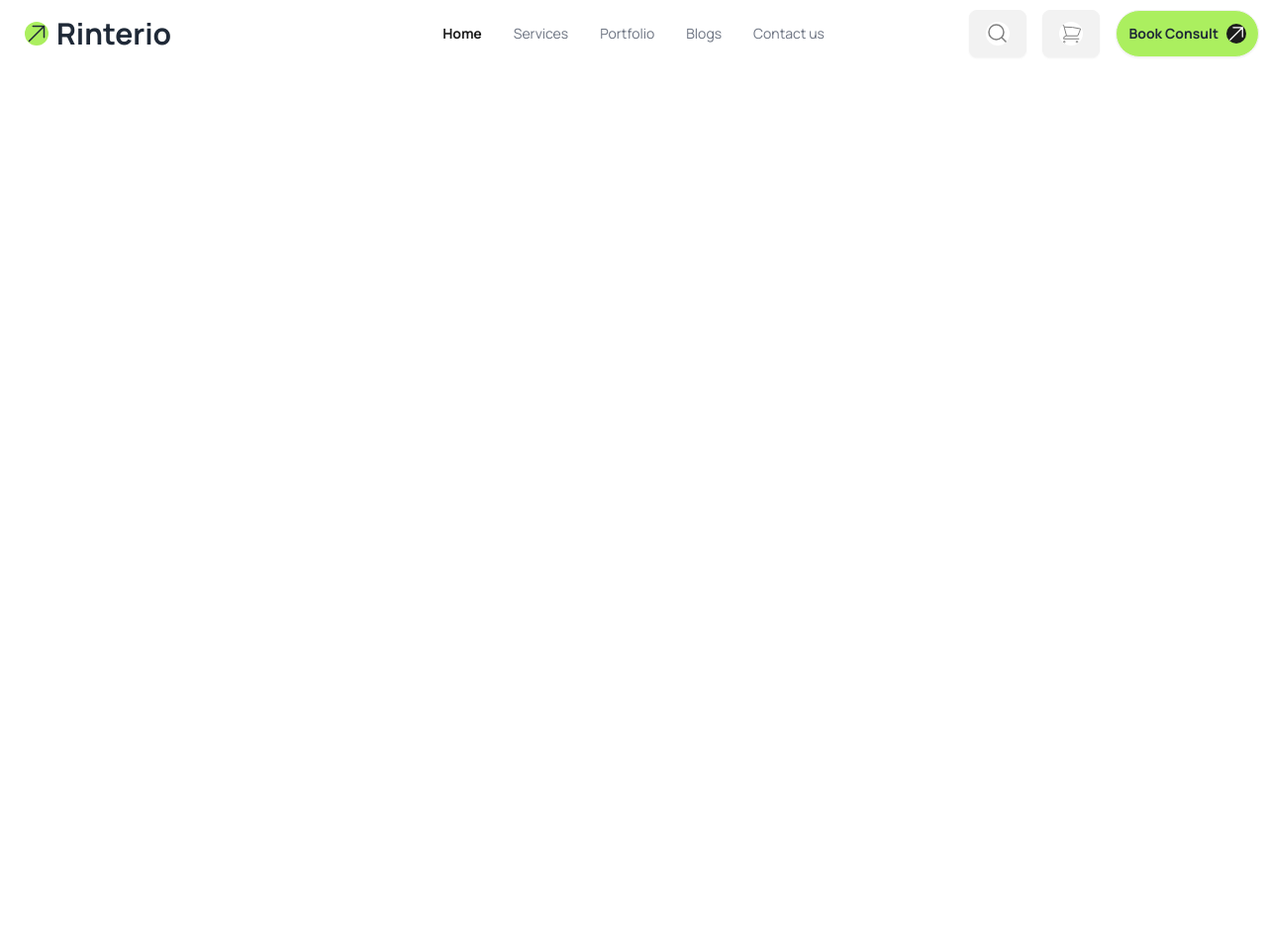
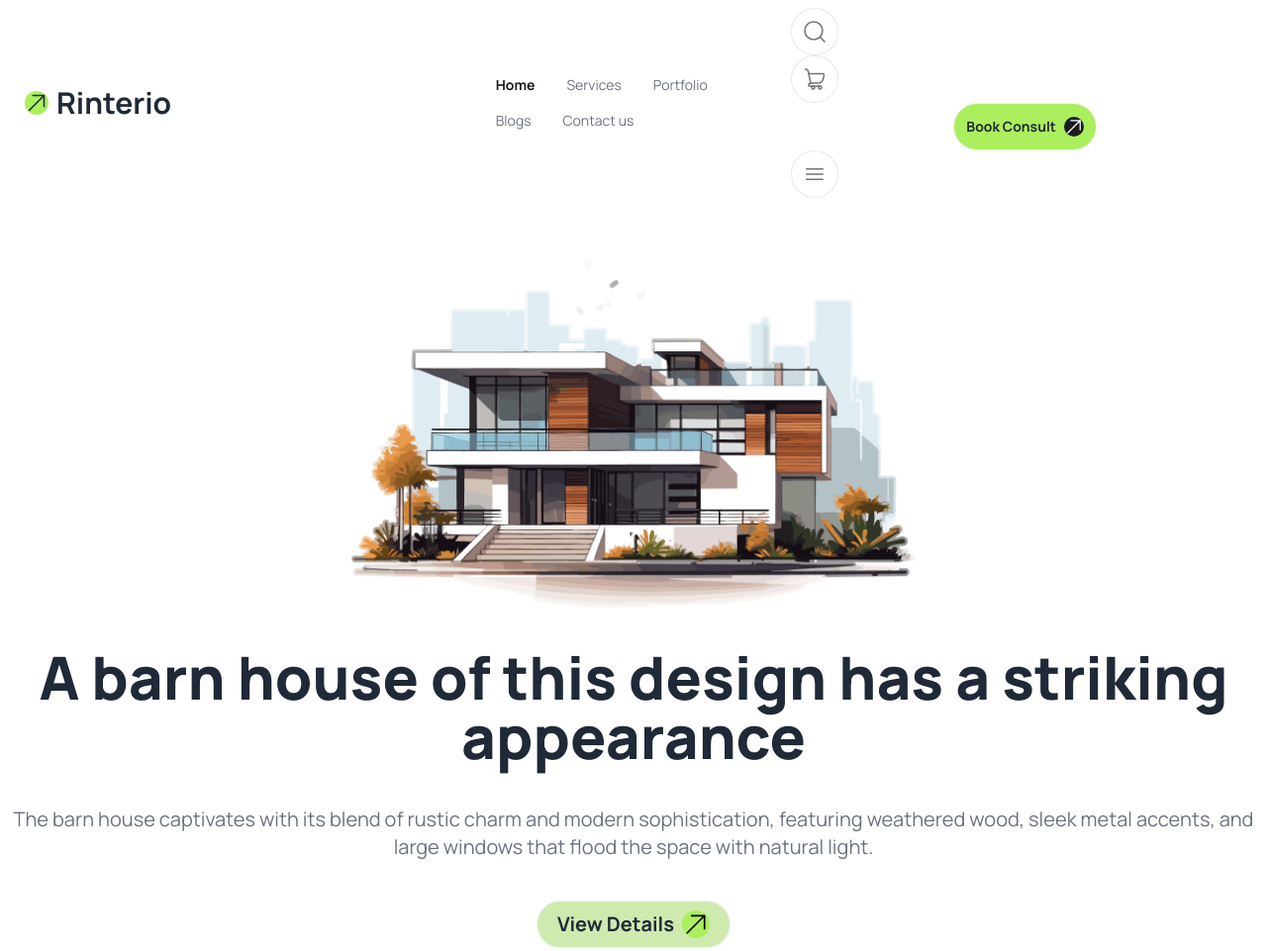
Before and after one commit to ZiayulHaqueRahim/Assignment3_B10, a plain HTML site: page index.html in a window 1280 px wide. Shown: the whole page at 99% size. Before the commit the page ends 800 px from the top, so only its background shows below. Drawn offline with nearby package versions, Linux system fonts and the light colour scheme; a web font is replaced by a local one.

Commit message:
added banner section

```diff
--- a/index.html
+++ b/index.html
@@ -41,8 +41,8 @@
         <nav>
             <div class="navbar bg-base-100">
                 <div class="navbar-start">
-                  <div class="dropdown">
-                    <div tabindex="0" role="button" class="btn btn-ghost lg:hidden">
+                  <div class="dropdown text-right">
+                    <div tabindex="0" role="button" class="btn btn-ghost  hidden md:hidden">
                       <svg
                         xmlns="http://www.w3.org/2000/svg"
                         class="h-5 w-5"
@@ -68,38 +68,109 @@
                   </div>
                   <a class="btn btn-ghost text-xl"><svg xmlns="http://www.w3.org/2000/svg" fill="none" viewBox="0 0 24 24" stroke-width="1.5" stroke="currentColor" class="size-6 bg-btn-clr rounded-full">
                     <path stroke-linecap="round" stroke-linejoin="round" d="m4.5 19.5 15-15m0 0H8.25m11.25 0v11.25" /></svg>
-                    <h1 class="font-bold text-3xl">Rinterio</h1></a>
+                    <h1 class="font-bold  text-left text-3xl">Rinterio</h1></a>
+                    <div tabindex="0" role="button" class="btn btn-ghost   md:hidden">
+                      <svg
+                        xmlns="http://www.w3.org/2000/svg"
+                        class="h-5 w-5"
+                        fill="none"
+                        viewBox="0 0 24 24"
+                        stroke="currentColor">
+                        <path
+                          stroke-linecap="round"
+                          stroke-linejoin="round"
+                          stroke-width="2"
+                          d="M4 6h16M4 12h8m-8 6h16" />
+                      </svg>
                     </div>
-                <div class="navbar-center hidden lg:flex">
-                  <ul class="menu menu-horizontal px-1">
-                    <li><a class="text-footer-bg-clr font-bold">Home</a></li>
-                    <li><a class="text-gray-500">Services</a></li>
-                    <li><a class="text-gray-500">Portfolio</a></li>
-                    <li><a class="text-gray-500">Blogs</a></li>
-                    <li><a class="text-gray-500">Contact us</a></li>
+                </div>
+                <div class="flex flex-row ">
+                  <ul class="menu menu-horizontal  flex justify-start px-1">
+                    <li><a class="text-footer-bg-clr hidden md:block font-bold">Home</a></li>
+                    <li><a class="text-gray-500 hidden md:block">Services</a></li>
+                    <li><a class="text-gray-500 hidden md:block">Portfolio</a></li>
+                    <li><a class="text-gray-500 hidden md:block">Blogs</a></li>
+                    <li><a class="text-gray-500 hidden md:block">Contact us</a></li>
                   </ul>
                 </div>
-                <div class="navbar-end flex flex-row justify-end items-center gap-4">
+                <div class="navbar-end flex flex-row sm:flex-row justify-start  text-center hidden md:block items-center gap-2">
 
-                  <a class="btn">
-                    <svg xmlns="http://www.w3.org/2000/svg" fill="none" viewBox="0 0 24 24" stroke-width="1.5" stroke="gray" class="size-6 rounded-full bg-white border-white">
-                    <path stroke-linecap="round" stroke-linejoin="round" d="m21 21-5.197-5.197m0 0A7.5 7.5 0 1 0 5.196 5.196a7.5 7.5 0 0 0 10.607 10.607Z" />
+                  <div>
+                    <svg width="48.015961" height="48.016113" viewBox="0 0 48.016 48.0161" fill="none" xmlns="http://www.w3.org/2000/svg" xmlns:xlink="http://www.w3.org/1999/xlink">
+                      <desc>
+                          Created with Pixso.
+                      </desc>
+                      <defs/>
+                      <rect id="Frame 2" rx="23.500000" width="47.000000" height="47.000000" transform="translate(0.515961 0.500000) rotate(0.019056)" fill="#FFFFFF" fill-opacity="1.000000"/>
+                      <path id="Vector" d="M29.5 29.5L34 34.01" stroke="#737373" stroke-opacity="1.000000" stroke-width="1.500000" stroke-linejoin="round" stroke-linecap="round"/>
+                      <path id="Vector" d="M23.01 14C18.04 14 14.01 18.03 14 23C14 27.97 18.03 32 23 32C27.97 32 32 27.98 32 23.01C32 18.04 27.98 14 23.01 14Z" stroke="#737373" stroke-opacity="1.000000" stroke-width="1.500000" stroke-linejoin="round"/>
+                      <rect id="Frame 2" rx="23.500000" width="47.000000" height="47.000000" transform="translate(0.515961 0.500000) rotate(0.019056)" stroke="#E9E9E9" stroke-opacity="1.000000" stroke-width="1.000000"/>
                     </svg>
-                  </a>
-                  <a class="btn">
-                    <svg xmlns="http://www.w3.org/2000/svg" fill="none" stroke-width="none" stroke="gray" class="size-6 rounded-full bg-white border-white">
-                    <path  d="M2.25 3h1.386c.51 0 .955.343 1.087.835l.383 1.437M7.5 14.25a3 3 0 0 0-3 3h15.75m-12.75-3h11.218c1.121-2.3 2.1-4.684 2.924-7.138a60.114 60.114 0 0 0-16.536-1.84M7.5 14.25 5.106 5.272M6 20.25a.75.75 0 1 1-1.5 0 .75.75 0 0 1 1.5 0Zm12.75 0a.75.75 0 1 1-1.5 0 .75.75 0 0 1 1.5 0Z" />
+
+                  </div>
+                  <div>
+                    <svg width="48.015991" height="48.016113" viewBox="0 0 48.016 48.0161" fill="none" xmlns="http://www.w3.org/2000/svg" xmlns:xlink="http://www.w3.org/1999/xlink">
+                      <desc>
+                          Created with Pixso.
+                      </desc>
+                      <defs/>
+                      <rect id="Frame 3" rx="23.500000" width="47.000000" height="47.000000" transform="translate(0.515991 0.500000) rotate(0.019056)" fill="#FFFFFF" fill-opacity="1.000000"/>
+                      <path id="Vector" d="M20 28L27.26 28C31.75 28.01 32.44 25.19 33.27 21.08C33.5 19.89 33.62 19.3 33.34 18.9C33.05 18.51 32.5 18.51 31.4 18.51L18 18.5" stroke="#737373" stroke-opacity="1.000000" stroke-width="1.500000" stroke-linecap="round"/>
+                      <path id="Vector" d="M20 28L17.38 15.52C17.16 14.63 16.36 14 15.44 14L14.51 14" stroke="#737373" stroke-opacity="1.000000" stroke-width="1.500000" stroke-linecap="round"/>
+                      <path id="Vector" d="M20.88 28L20.47 28C19.11 28 18 29.15 18 30.57C18 30.81 18.18 31 18.41 31L29.5 31" stroke="#737373" stroke-opacity="1.000000" stroke-width="1.500000" stroke-linejoin="round" stroke-linecap="round"/>
+                      <path id="Vector" d="M22.5 34C21.67 34 21 33.33 21 32.5C21 31.67 21.67 31 22.5 31C23.33 31 24 31.67 24 32.5C24 33.33 23.33 34 22.5 34Z" stroke="#737373" stroke-opacity="1.000000" stroke-width="1.500000"/>
+                      <path id="Vector" d="M29.5 34C28.67 34 28 33.33 28 32.5C28 31.68 28.67 31 29.5 31C30.33 31.01 31 31.68 31 32.51C31 33.33 30.33 34.01 29.5 34Z" stroke="#737373" stroke-opacity="1.000000" stroke-width="1.500000"/>
+                      <rect id="Frame 3" rx="23.500000" width="47.000000" height="47.000000" transform="translate(0.515991 0.500000) rotate(0.019056)" stroke="#E9E9E9" stroke-opacity="1.000000" stroke-width="1.000000"/>
                     </svg>
-                  </a>
+
+                  </div>
+                  <div>
                     <a class="btn bg-btn-clr rounded-full font-bold px-3 py-0">Book Consult<svg xmlns="http://www.w3.org/2000/svg" fill="none" viewBox="0 0 24 24" stroke-width="1.5" stroke="white" class="size-5 rounded-full bg-footer-bg-clr  font-bold">
                       <path stroke-linecap="round" stroke-linejoin="round" d="m4.5 19.5 15-15m0 0H8.25m11.25 0v11.25" />
                     </svg>
                     </a>
                   </div>
+                  <div>
+                    <svg width="48.015991" height="48.016113" viewBox="0 0 48.016 48.0161" fill="none" xmlns="http://www.w3.org/2000/svg" xmlns:xlink="http://www.w3.org/1999/xlink">
+                      <desc>
+                          Created with Pixso.
+                      </desc>
+                      <defs>
+                        <clipPath id="clip1_4004">
+                          <rect id="Frame" rx="-0.500000" width="23.000000" height="23.000000" transform="translate(12.507996 12.507812)" fill="white" fill-opacity="0"/>
+                        </clipPath>
+                      </defs>
+                      <rect id="Frame 6" rx="23.500000" width="47.000000" height="47.000000" transform="translate(0.515991 0.500000) rotate(0.019056)" fill="#FFFFFF" fill-opacity="1.000000"/>
+                      <rect id="Frame" rx="-0.500000" width="23.000000" height="23.000000" transform="translate(12.507996 12.507812)" fill="#FFFFFF" fill-opacity="0"/>
+                      <g clip-path="url(#clip1_4004)">
+                        <path id="Vector" d="M15.75 18.75L32.25 18.75M15.75 24L32.25 24M15.75 29.25L32.25 29.25" stroke="#737373" stroke-opacity="1.000000" stroke-width="1.500000" stroke-linejoin="round" stroke-linecap="round"/>
+                      </g>
+                      <rect id="Frame 6" rx="23.500000" width="47.000000" height="47.000000" transform="translate(0.515991 0.500000) rotate(0.019056)" stroke="#E9E9E9" stroke-opacity="1.000000" stroke-width="1.000000"/>
+                    </svg>
+
                   </div>
 
+                </div>
+              </div>
             </nav>
-        <section class="banner">
+        </nav>
+        <section class="banner flex flex-col gap-10 items-center justify-center text-center my-14">
+          <div>
+            <img src="assets/banner.png">
+          </div>
+          <div>
+            <h1 class="text-6xl font-extrabold">A barn house of this design has a striking appearance</h1>
+          </div>
+          <div>
+            <p class="text-xl text-gray-500">The barn house captivates with its blend of rustic charm and modern sophistication, featuring weathered wood,
+              sleek metal accents, and large windows that flood the space with natural light.</p>
+          </div>
+          <div>
+            <a class="btn bg-[#cfeaaf] rounded-full font-bold text-back text-xl px-5 py-2">View Details<svg xmlns="http://www.w3.org/2000/svg" fill="#ABEF5F" viewBox="0 0 24 24" stroke-width="1.5" stroke="black" class="size-7 rounded-full bg-[#ABEF5F]  font-bold">
+              <path stroke-linecap="round" stroke-linejoin="round" d="m4.5 19.5 15-15m0 0H8.25m11.25 0v11.25" />
+            </svg>
+            </a>
+          </div>
 
         </section>
     </header>
```
Lines whose indentation alone changed are shown as unchanged.
